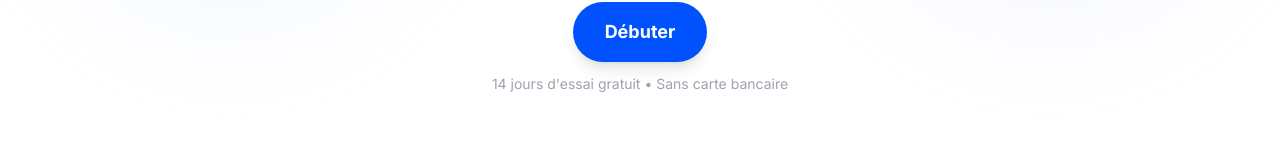
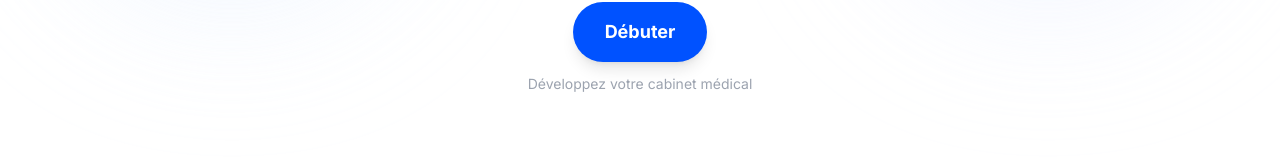
Before and after one commit to jeanlucALLA/medilink, a Next.js app: page / in a window 1280 px wide. Shown: the part 447-609 px from the top of the page. Built offline with nearby package versions, Linux system fonts and the light colour scheme; no server answers.

Commit message:
Update CTA subtitle text

```diff
--- a/components/Hero.tsx
+++ b/components/Hero.tsx
@@ -32,7 +32,7 @@ export default function Hero() {
                             Débuter
                         </Link>
                     </div>
-                    <p className="text-sm text-gray-400 mt-3">14 jours d&apos;essai gratuit • Sans carte bancaire</p>
+                    <p className="text-sm text-gray-400 mt-3">Développez votre cabinet médical</p>
                 </div>
 
                 {/* Scrolling Professions Ticker (Below CTA) */}
```
